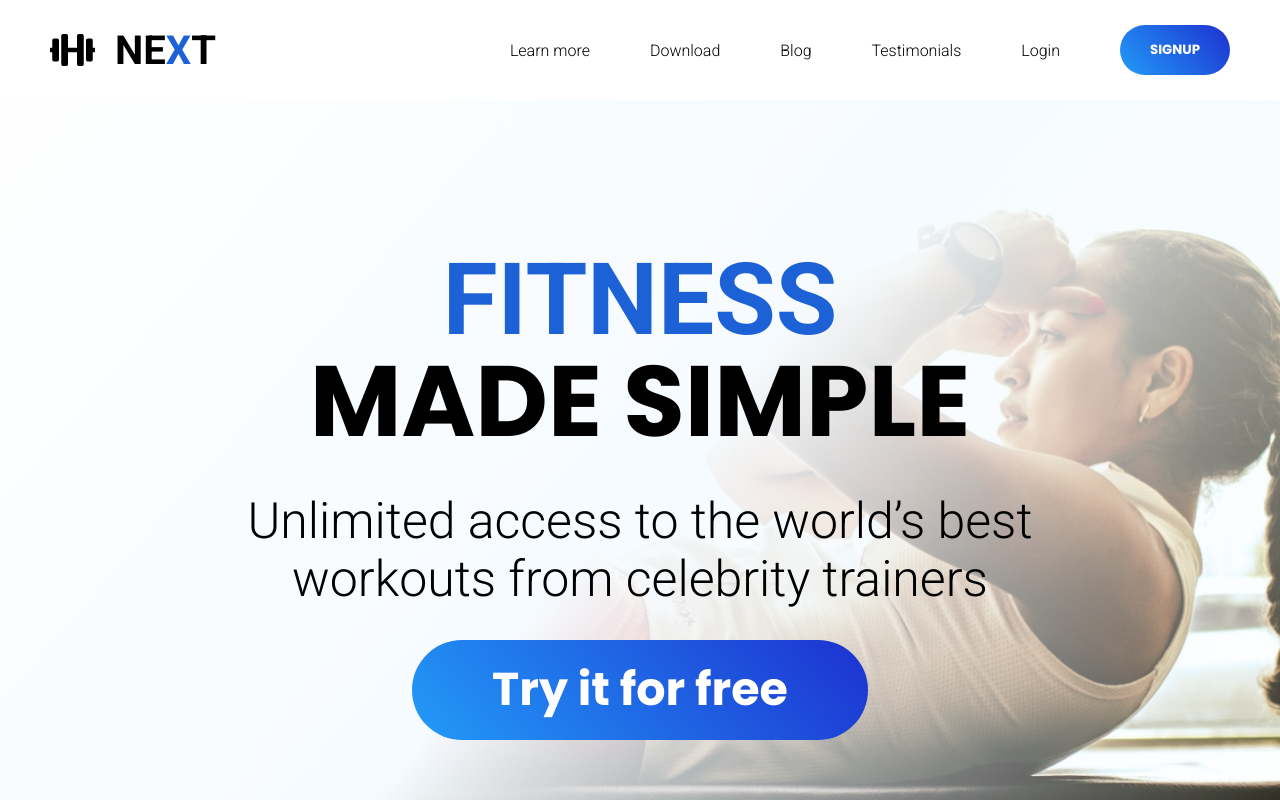
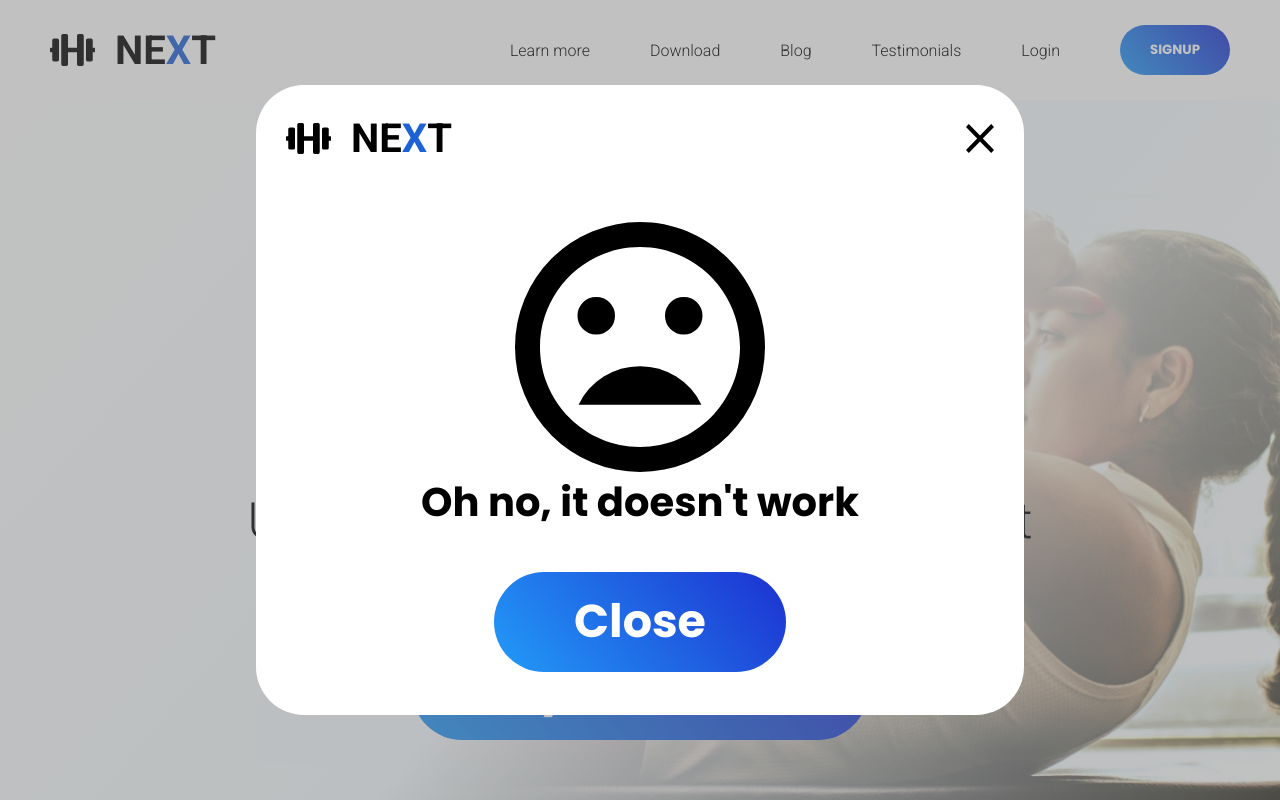
Before and after one commit to swandzel/fitness-app-landing, a React (Create React App) app: page / in a window 1280 px wide. Both pictures are taken after a click on the item "Login". Shown: the top 800 px of the page. Built offline with nearby package versions, Linux system fonts and the light colour scheme.

Commit message:
modal added

```diff
--- a/src/App.js
+++ b/src/App.js
@@ -9,11 +9,10 @@ import Blog from "./components/Blog/Blog";
 import Testimonials from "./components/Testimonials/Testimonials";
 import Footer from "./components/Footer/Footer";
 import { useState } from "react";
+import Modal from "./components/Modal/Modal";
 
 const App = () => {
   const [showModal, setShowModal] = useState(false);
-
-  console.log(showModal);
 
   const toggleModal = () => {
     setShowModal(!showModal);
@@ -22,14 +21,17 @@ const App = () => {
   return (
     <div className="app">
       <Navbar toggleModal={toggleModal} />
-      <Header />
+      <Header toggleModal={toggleModal} />
       <ImprovingHealth />
       <VarietyWorkouts />
-      <ConnectingWith />
+      <ConnectingWith toggleModal={toggleModal} />
       <DownloadOurApp />
       <Blog />
       <Testimonials />
       <Footer />
+      {showModal && (
+        <Modal toggleModal={toggleModal} setShowModal={setShowModal} />
+      )}
     </div>
   );
 };
--- a/src/components/Button/Button.js
+++ b/src/components/Button/Button.js
@@ -1,11 +1,12 @@
 import "./Button.scss";
 import { motion } from "framer-motion";
 
-const Button = ({ text, type = "large" }) => {
+const Button = ({ text, type = "large", onClick }) => {
   return (
     <motion.button
       className={`button button--${type}`}
       whileTap={{ scale: 0.9 }}
+      onClick={onClick}
     >
       {text}
     </motion.button>
--- a/src/components/Button/Button.scss
+++ b/src/components/Button/Button.scss
@@ -10,6 +10,7 @@
   );
   font-weight: 700;
   font-family: "Poppins", sans-serif;
+  cursor: pointer;
 
   &--small {
     height: 50px;
--- a/src/components/ConnectingWith/ConnectingWith.js
+++ b/src/components/ConnectingWith/ConnectingWith.js
@@ -4,7 +4,7 @@ import ConnectingImg from "../../assets/images/connecting.jpg";
 import { motion } from "framer-motion";
 import { h2Animation, picAnim } from "../../utils/animations";
 
-const ConnectingWith = () => {
+const ConnectingWith = ({ toggleModal }) => {
   return (
     <div className="connecting-with">
       <div className="connecting-with--text">
@@ -25,7 +25,7 @@ const ConnectingWith = () => {
           To share your experiences and aspirations. To support and motivate
           each other. To embrace you journey and shape your best life.
         </p>
-        <Button text="Go to forum" />
+        <Button onClick={toggleModal} text="Go to forum" />
       </div>
       <motion.img
         initial="initial"
--- a/src/components/Header/Header.js
+++ b/src/components/Header/Header.js
@@ -1,7 +1,7 @@
 import "./Header.scss";
 import Button from "../Button/Button";
 
-const Header = () => {
+const Header = ({ toggleModal }) => {
   return (
     <header className="header">
       <div className="header--layer">
@@ -13,7 +13,7 @@ const Header = () => {
             Unlimited access to the world’s best workouts from celebrity
             trainers
           </p>
-          <Button text="Try it for free" />
+          <Button onClick={toggleModal} text="Try it for free" />
         </div>
       </div>
     </header>
--- /dev/null
+++ b/src/components/Modal/Modal.js
@@ -0,0 +1,66 @@
+import "./Modal.scss";
+import SadFaceIcon from "../../assets/icons/sad-face.svg";
+import CloseIcon from "../../assets/icons/close.svg";
+import Button from "../Button/Button";
+import Logo from "../../assets/icons/dumbbell.svg";
+import { useEffect } from "react";
+import { motion, AnimatePresence } from "framer-motion";
+import { cardItem } from "../../utils/animations";
+
+const Modal = ({ toggleModal, setShowModal }) => {
+  const closeModal = (e) => {
+    if (e.target.id === "modal" || e.key === "Escape") {
+      setShowModal(false);
+    }
+  };
+
+  useEffect(() => {
+    window.addEventListener("keydown", closeModal);
+    return () => window.removeEventListener("keydown", closeModal);
+  }, []);
+
+  return (
+    <AnimatePresence>
+      <motion.div
+        variants={cardItem}
+        initial="hidden"
+        animate="show"
+        exit="hidden"
+        className="modal"
+        onClick={closeModal}
+        id="modal"
+      >
+        <div className="modal--container">
+          <div className="modal--navbar">
+            <div className="navbar--logo">
+              <img
+                src={Logo}
+                alt="Logo"
+                className="navbar--img
+            "
+              />
+              <span className="navbar--logo-bold">
+                NE
+                <span className="navbar--logo-blue">X</span>T
+              </span>
+              <span className="navbar--logo--fitness-app">
+                &nbsp;FITNESS APP
+              </span>
+            </div>
+            <img
+              src={CloseIcon}
+              alt="Close"
+              onClick={toggleModal}
+              className="modal--close"
+            />
+          </div>
+          <img src={SadFaceIcon} alt="Error" />
+          <div className="modal--text">Oh no, it doesn't work</div>
+          <Button text="Close" onClick={toggleModal} />
+        </div>
+      </motion.div>
+    </AnimatePresence>
+  );
+};
+
+export default Modal;
--- /dev/null
+++ b/src/components/Modal/Modal.scss
@@ -0,0 +1,44 @@
+@import "../../base";
+
+.modal {
+  position: fixed;
+  display: flex;
+  justify-content: center;
+  align-items: center;
+  background-color: $overlay;
+  width: 100%;
+  height: 100%;
+  top: 0;
+  left: 0;
+  z-index: 11;
+
+  &--container {
+    display: flex;
+    flex-direction: column;
+    align-items: center;
+    justify-content: flex-start;
+    background-color: $white;
+    width: 768px;
+    border-radius: 48px;
+    height: 630px;
+  }
+
+  &--navbar {
+    display: flex;
+    justify-content: space-between;
+    align-items: center;
+    padding: 30px 30px 60px 30px;
+    width: 100%;
+  }
+
+  &--text {
+    font-weight: 700;
+    font-family: "Poppins", sans-serif;
+    font-size: 40px;
+    margin-bottom: 40px;
+  }
+
+  &--close {
+    cursor: pointer;
+  }
+}
--- a/src/components/Navbar/Navbar.js
+++ b/src/components/Navbar/Navbar.js
@@ -59,7 +59,11 @@ const Navbar = ({ toggleModal }) => {
             <li className="navbar--link">
               <a href="#testimonials">Testimonials</a>
             </li>
-            <li onClick={() => toggleModal()} className="navbar--link">
+            <li
+              onClick={toggleModal}
+              className="navbar--link"
+              style={{ cursor: "pointer" }}
+            >
               Login
             </li>
           </ul>
```
Also changed, not shown: src/assets/icons/close.svg (added), src/assets/icons/sad-face.svg (added).
